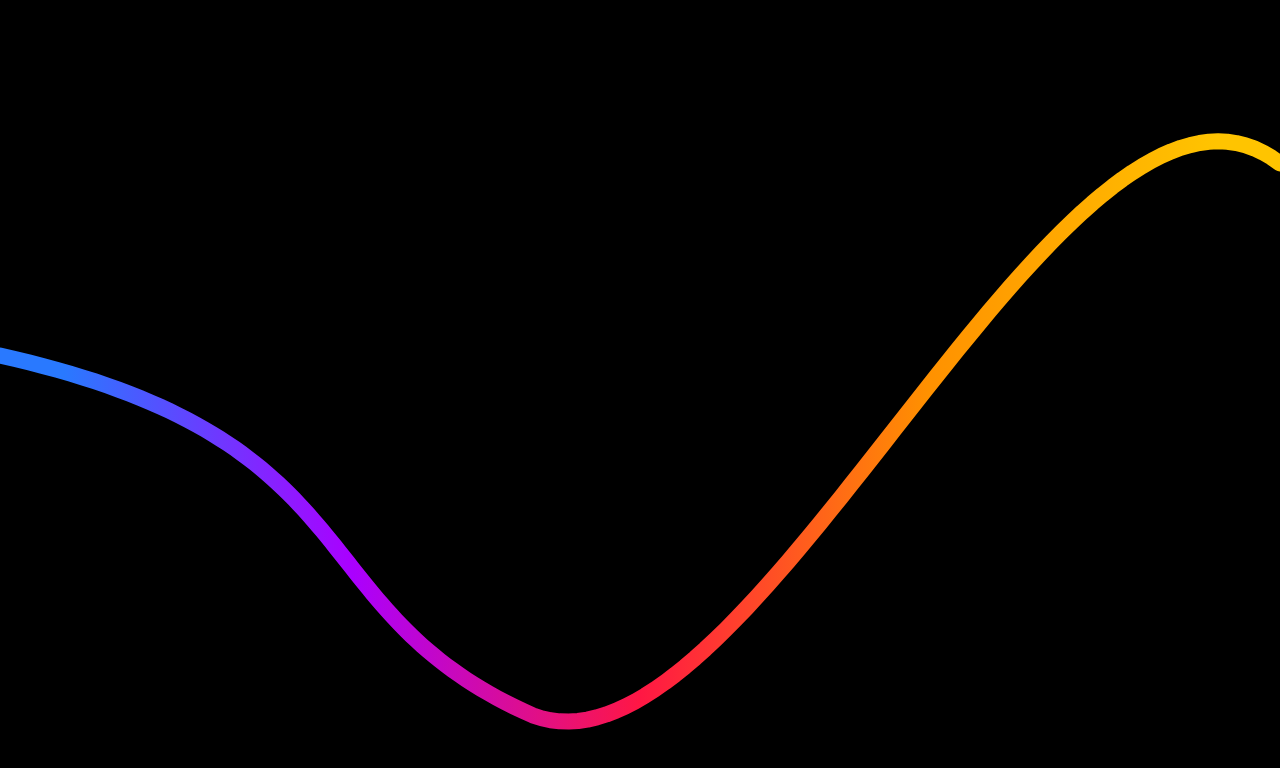
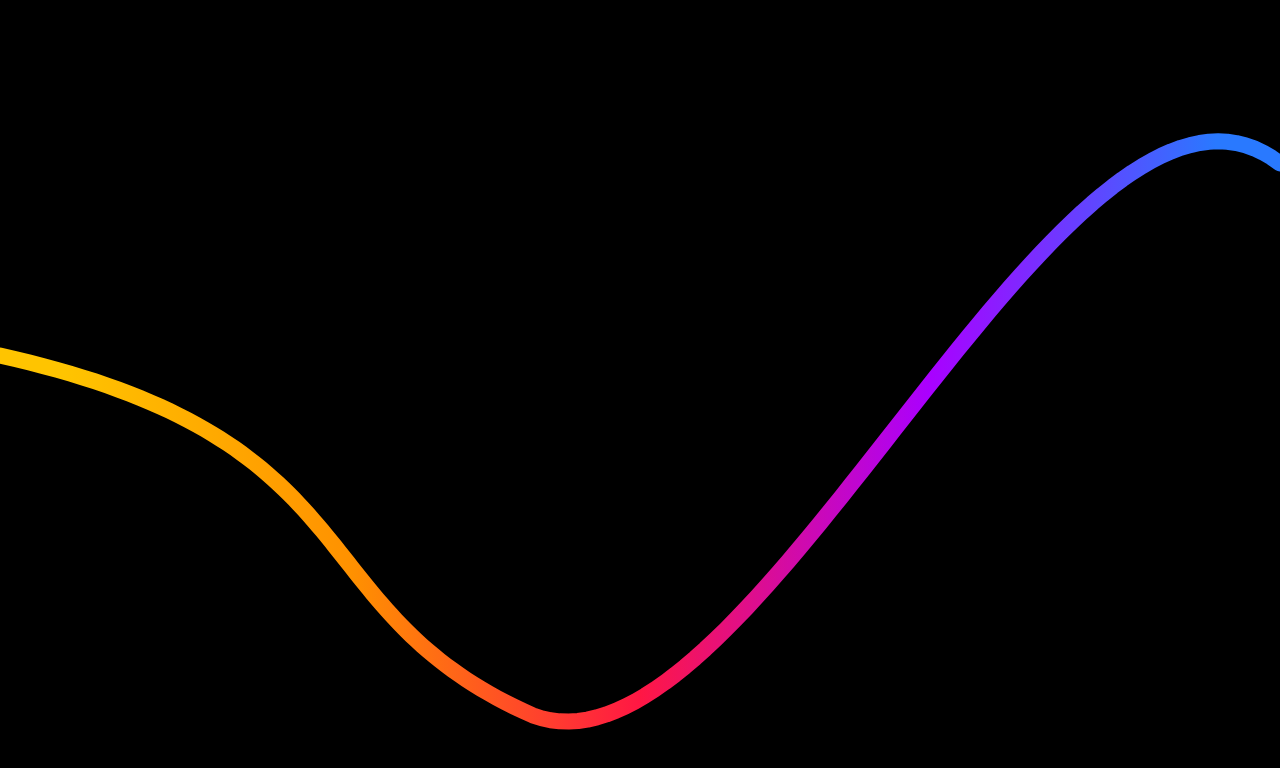
Before and after one commit to alexis-pigeon-accedo/the-line, a plain HTML site: page index.html in a window 1280 px wide. Drawn offline with Linux system fonts and the light colour scheme.

Commit message:
Update index.html

```diff
--- a/index.html
+++ b/index.html
@@ -3,7 +3,7 @@
 <head>
     <meta charset="UTF-8">
     <meta name="viewport" content="width=device-width, initial-scale=1.0">
-    <title>Persistent Randomized Colorful Lines with Border</title>
+    <title>Persistent Randomized Colorful Lines with Border (Inverted Colors)</title>
     <style>
         body {
             margin: 0;
@@ -219,13 +219,13 @@
                     ctx.stroke();
 
                     // 2. Draw the colorful line on top
-                    // Gradient from left (blue-ish) to right (yellow-ish)
+                    // Gradient from left (NOW YELLOW-ISH) to right (NOW BLUE-ISH)
                     const gradient = ctx.createLinearGradient(w * 0.05, h / 2, w * 0.95, h / 2);
-                    gradient.addColorStop(0.0, '#2979FF');    // Blue
-                    gradient.addColorStop(0.25, '#AA00FF');   // Purple
+                    gradient.addColorStop(0.0, '#FFC400');    // Yellow-Orange
+                    gradient.addColorStop(0.25, '#FF9100');   // Orange
                     gradient.addColorStop(0.5, '#FF1744');    // Deep Pink/Red
-                    gradient.addColorStop(0.75, '#FF9100');   // Orange
-                    gradient.addColorStop(1.0, '#FFC400');    // Yellow-Orange
+                    gradient.addColorStop(0.75, '#AA00FF');   // Purple
+                    gradient.addColorStop(1.0, '#2979FF');    // Blue
                     ctx.strokeStyle = gradient;
                     ctx.lineWidth = baseLineWidth; // Original thickness
 
```
